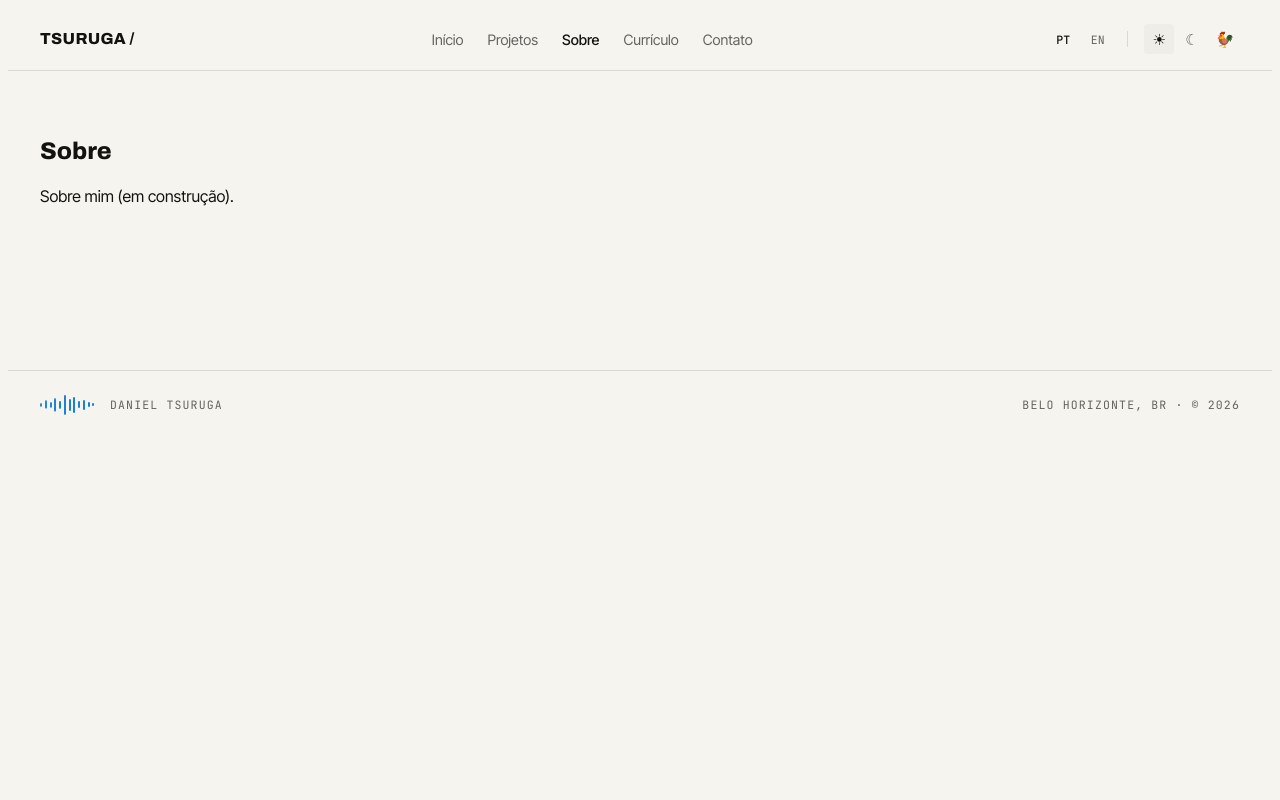
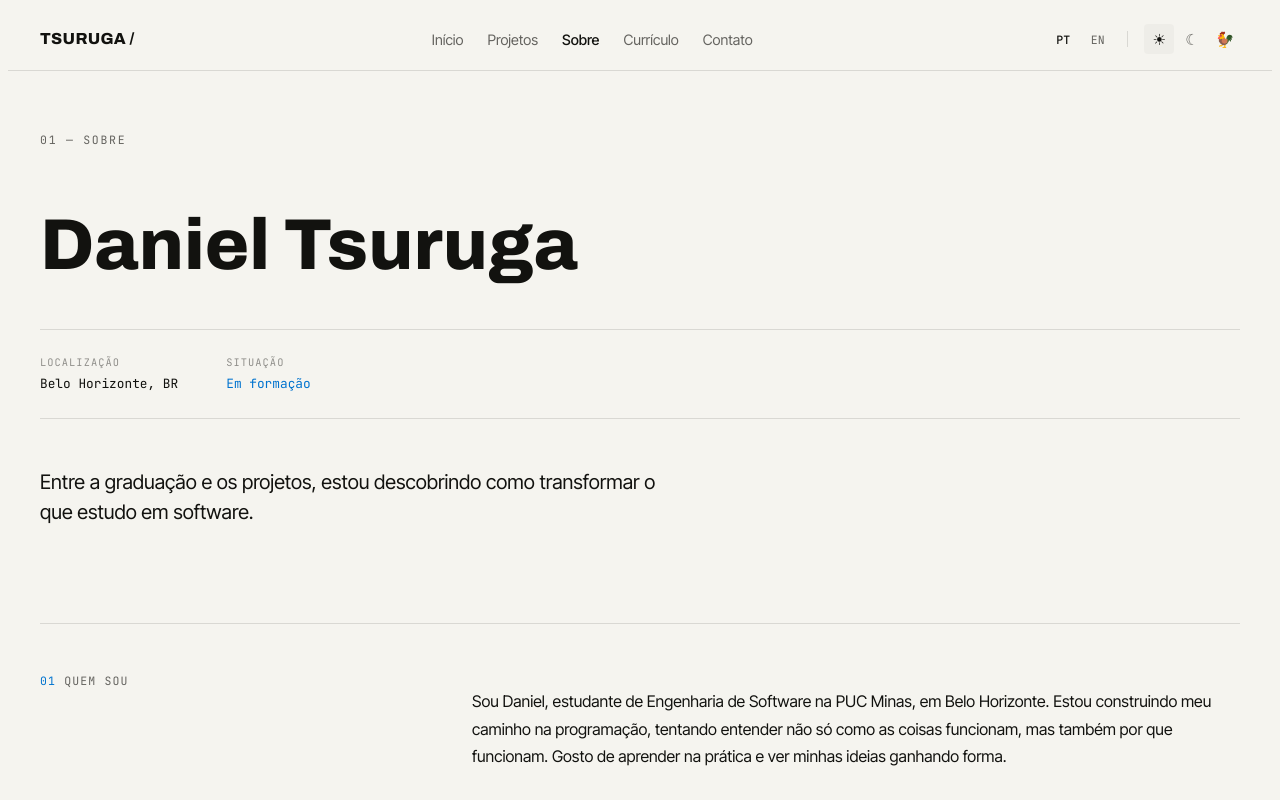
Before and after one commit to DanielTsuruga/danieltsuruga-portifolio, a React (Vite) app: page /sobre in a window 1280 px wide. Shown: the top 800 px of the page. Built offline with nearby package versions, Linux system fonts and the light colour scheme.

Commit message:
feat: adiciona pagina sobre

```diff
--- a/src/pages/About.jsx
+++ b/src/pages/About.jsx
@@ -1,8 +1,60 @@
+import styles from './About.module.css'
+
+const intro =
+  'Entre a graduação e os projetos, estou descobrindo como transformar o que estudo em software.'
+
+const sections = [
+  {
+    numero: '01',
+    label: 'Quem sou',
+    texto:
+      'Sou Daniel, estudante de Engenharia de Software na PUC Minas, em Belo Horizonte. Estou construindo meu caminho na programação, tentando entender não só como as coisas funcionam, mas também por que funcionam. Gosto de aprender na prática e ver minhas ideias ganhando forma.',
+  },
+  {
+    numero: '02',
+    label: 'O que faço',
+    texto:
+      'Gosto de aprender construindo. Entre exercícios, estudos e projetos pessoais, venho explorando diferentes tecnologias e descobrindo novas formas de resolver problemas. Mais do que fazer algo funcionar, gosto de entender o que existe por trás e encontrar maneiras de fazer melhor.',
+  },
+  {
+    numero: '03',
+    label: 'Além do código',
+    texto:
+      'Fora da programação, sou um grande admirador da música, gosto de futebol, torço para o galo e tenho um interesse especial por filosofia. Gosto de questionar as coisas, conhecer outras perspectivas e entender melhor o mundo ao meu redor. Acho que essa curiosidade também aparece na forma como aprendo e desenvolvo meus projetos.',
+  },
+]
+
 function About() {
   return (
     <section>
-      <h1>Sobre</h1>
-      <p>Sobre mim (em construção).</p>
+      <p className={styles.eyebrow}>01 — SOBRE</p>
+      <h1 className={styles.title}>Daniel Tsuruga</h1>
+
+      {/* Linha de status */}
+      <div className={styles.status}>
+        <div className={styles.statusItem}>
+          <span className={styles.statusLabel}>Localização</span>
+          <span className={styles.statusValue}>Belo Horizonte, BR</span>
+        </div>
+        <div className={styles.statusItem}>
+          <span className={styles.statusLabel}>Situação</span>
+          <span className={`${styles.statusValue} ${styles.statusValueAccent}`}>Em formação</span>
+        </div>
+      </div>
+
+      <p className={styles.intro}>{intro}</p>
+
+      <div className={styles.sections}>
+        {sections.map((section) => (
+          <div key={section.numero} className={styles.sectionRow}>
+            <span className={styles.sectionLabel}>
+              <span className={styles.sectionLabelNumber}>{section.numero}</span>
+              {section.label}
+            </span>
+            <p className={styles.sectionText}>{section.texto}</p>
+          </div>
+        ))}
+      </div>
     </section>
   )
 }
--- /dev/null
+++ b/src/pages/About.module.css
@@ -0,0 +1,96 @@
+.eyebrow {
+  font-family: var(--font-mono);
+  font-size: 0.72rem;
+  letter-spacing: 0.15em;
+  color: var(--color-text-muted);
+  margin-bottom: var(--space-sm);
+}
+
+.title {
+  font-family: var(--font-heading);
+  font-weight: 800;
+  font-size: clamp(2.5rem, 8vw, 4.5rem);
+  line-height: 1;
+  margin-bottom: var(--space-lg);
+}
+
+.status {
+  display: flex;
+  flex-wrap: wrap;
+  gap: var(--space-lg);
+  padding: var(--space-md) 0;
+  border-top: 1px solid var(--color-border);
+  border-bottom: 1px solid var(--color-border);
+  margin-bottom: var(--space-lg);
+}
+
+.statusItem {
+  display: flex;
+  flex-direction: column;
+  gap: 0.2rem;
+}
+
+.statusLabel {
+  font-family: var(--font-mono);
+  font-size: 0.65rem;
+  letter-spacing: 0.1em;
+  text-transform: uppercase;
+  color: var(--color-text-muted);
+  opacity: 0.7;
+}
+
+.statusValue {
+  font-family: var(--font-mono);
+  font-size: 0.8rem;
+  color: var(--color-text);
+}
+
+.statusValueAccent {
+  color: var(--color-accent);
+}
+
+.intro {
+  font-size: 1.25rem;
+  line-height: 1.5;
+  color: var(--color-text);
+  max-width: 55ch;
+  margin-bottom: var(--space-xl);
+}
+
+.sections {
+  display: flex;
+  flex-direction: column;
+}
+
+.sectionRow {
+  display: grid;
+  grid-template-columns: 1fr 2fr;
+  gap: var(--space-lg);
+  padding: var(--space-lg) 0;
+  border-top: 1px solid var(--color-border);
+}
+
+.sectionLabel {
+  font-family: var(--font-mono);
+  font-size: 0.72rem;
+  letter-spacing: 0.1em;
+  text-transform: uppercase;
+  color: var(--color-text-muted);
+}
+
+.sectionLabelNumber {
+  color: var(--color-accent);
+  margin-right: var(--space-xs);
+}
+
+.sectionText {
+  color: var(--color-text);
+  line-height: 1.7;
+}
+
+@media (max-width: 768px) {
+  .sectionRow {
+    grid-template-columns: 1fr;
+    gap: var(--space-sm);
+  }
+}
```
